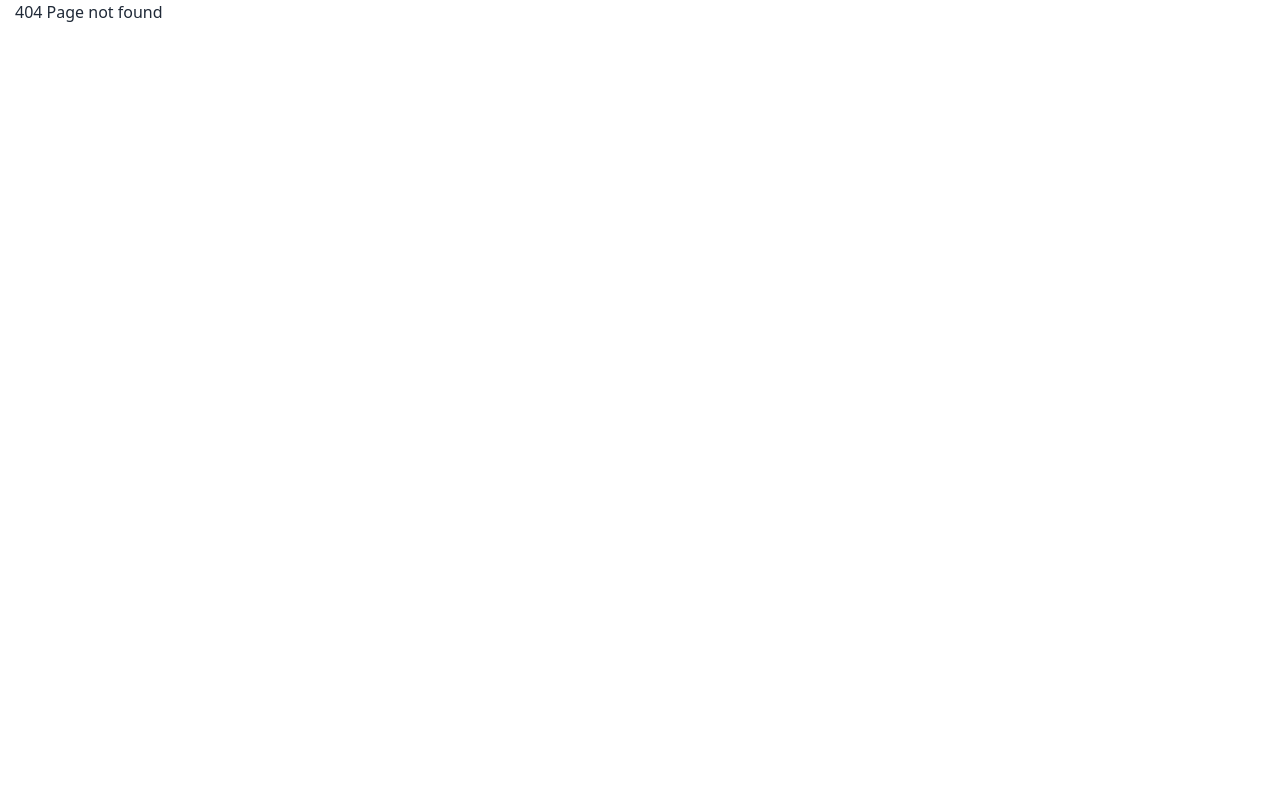
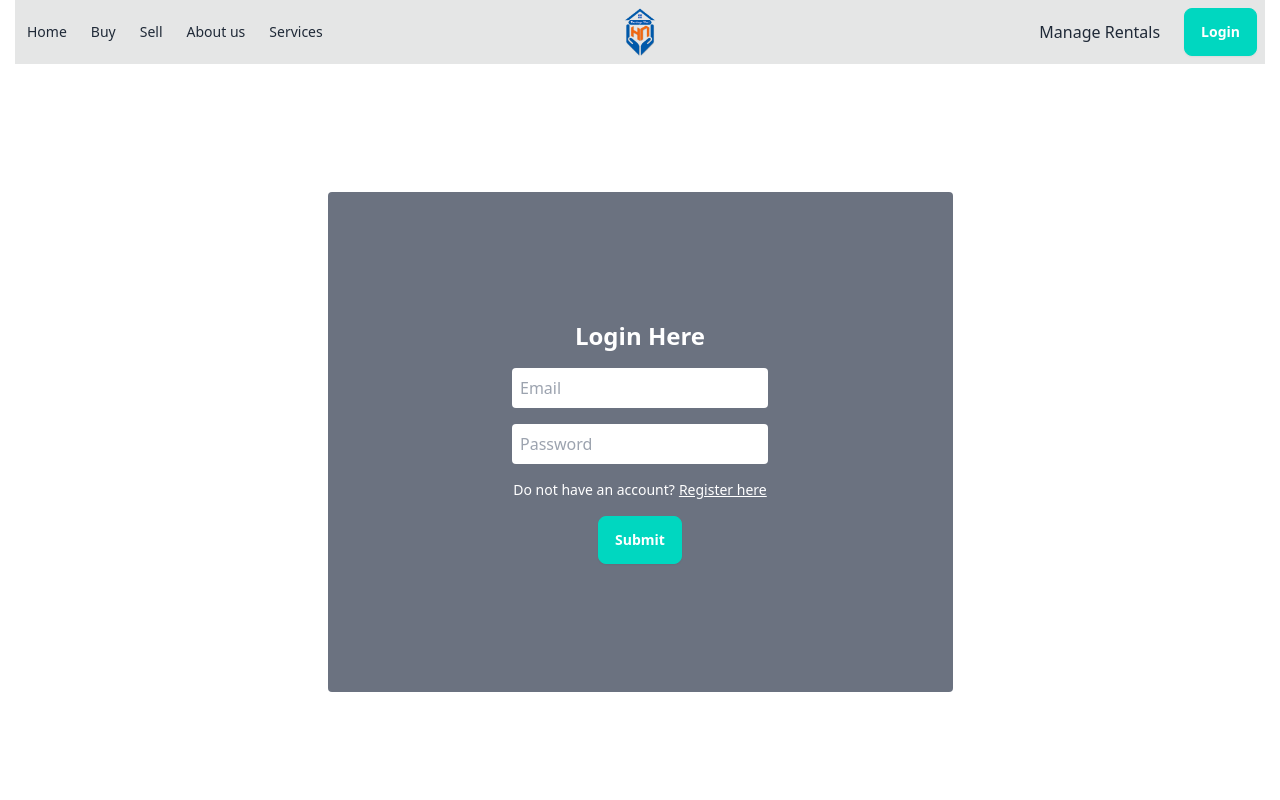
Before and after one commit to AhsanPhero2022/bdCallingTask-client, a React (Vite) app: page /login in a window 1280 px wide. Before the commit this address had no page. Shown: the top 800 px of the page. Built offline with nearby package versions, Linux system fonts and the light colour scheme.

Commit message:
finished the design

```diff
--- a/package.json
+++ b/package.json
@@ -15,6 +15,7 @@
     "match-sorter": "^6.3.4",
     "react": "^18.3.1",
     "react-dom": "^18.3.1",
+    "react-hook-form": "^7.52.0",
     "react-icons": "^5.2.1",
     "react-responsive-carousel": "^3.2.23",
     "react-router-dom": "^6.23.1",
--- a/src/Router/route.jsx
+++ b/src/Router/route.jsx
@@ -6,6 +6,7 @@ import BuyAService from "../components/pages/BuyAService/BuyAService";
 
 import PropertyDetailsRoute from "../components/pages/PropertyDetailsRoute.jsx/PropertyDetailsRoute";
 import AboutPage from "../components/pages/AboutPage/AboutPage";
+import Login from "../components/pages/Login";
 
 export const router = createBrowserRouter([
   {
@@ -29,6 +30,10 @@ export const router = createBrowserRouter([
         path: "/buyAService",
         element: <BuyAService />,
       },
+      {
+        path: "/login",
+        element: <Login />,
+      },
     ],
   },
 ]);
--- a/src/components/design/BuyServicePage/PostProperty.jsx
+++ b/src/components/design/BuyServicePage/PostProperty.jsx
@@ -1,23 +1,13 @@
 const PostProperty = () => {
   return (
-    <div className="mt-40 bg-[#FDECE2] rounded-md  lg:flex items-center justify-between gap-4 ">
-      <div>
-        <div className="w-full bg-[#FDF0E7] py-12">
-          <div className=" mx-auto lg:flex md:flex items-center justify-between ">
-            <div className="w-full md:w-[784px]">
-              <h2 className=" font-montserrat text-[20px] font-semibold leading-[30px] text-center md:text-left text-[#101828]">
-                Post your Property for free
-              </h2>
-              <p className="font-poppins text-[16px] font-normal leading-[24px] text-center md:text-left text-[#475467] mt-[8px]">
-                List it on Your Propriety and get genuine leads
-              </p>
-            </div>
-            <div>
-              <button className="py-4 px-7 bg-[#F06224] hover:bg-[#F06224] hover:text-white text-white">
-                Post Property
-              </button>
-            </div>
-          </div>
+    <div className="-mb-12">
+      <div className="lg:flex  bg-[#FDF0E7] gap-4 px-2 md:px-12 py-12 lg:px-24 justify-between items-center">
+        <div className="">
+          <h1 className="font-bold">Post your Property for free</h1>
+          <p>List it on Your Property and get genuine leads</p>
+        </div>
+        <div>
+          <button className="btn text-white bg-[#F06224]">Post Property</button>
         </div>
       </div>
     </div>
--- a/src/components/design/Home/HomeBuying.jsx
+++ b/src/components/design/Home/HomeBuying.jsx
@@ -67,7 +67,7 @@ const HomeBuying = () => {
               <img
                 src={player}
                 alt="player"
-                className={`absolute top-[150px] left-[20px] sm:top-[45%] sm:left-[90%]  md:top-[45%] md:left-[90%]  lg:top-46 lg:left-[320px] xl:left-[422px] xl:top-[228px] xl:w-[72px] h-[72px] ${
+                className={`absolute top-[150px] left-[20px] sm:top-[45%] sm:left-[90%]  md:top-44 md:left-80  lg:top-44 lg:left-[320px] xl:left-[322px] xl:top-[228px] xl:w-[72px] h-[72px] ${
                   property.id === 2
                     ? ` lg:left-[5%] lg:top-[-5%] xl:left-[10%] xl:top-[-10%]`
                     : ""
--- a/src/components/design/PropertyDetails/PropertyDetails.jsx
+++ b/src/components/design/PropertyDetails/PropertyDetails.jsx
@@ -76,9 +76,7 @@ const PropertyDetails = () => {
                 </p>
                 <p className="font-bold flex items-center mb-5">
                   <img src={shelves} className="size-6" alt="" />
-                  <span className="text-[#303030] font-bold">
-                    Fully Furnished
-                  </span>
+                  <span className="text-[#303030] font-bold">Furnished</span>
                 </p>
               </div>
               <div>
--- a/src/components/layout/Footer.jsx
+++ b/src/components/layout/Footer.jsx
@@ -6,7 +6,7 @@ import { PiHandPeace } from "react-icons/pi";
 
 const Footer = () => {
   return (
-    <footer className="bg-blue-50 text-gray-600">
+    <footer className="bg-blue-50  text-gray-600">
       <div className="mx-2">
         <div className="mt-12 border-t border-gray-200 pt-8">
           <div className="lg:grid lg:grid-cols-10  gap-8 md:px-8">
--- a/src/components/layout/Navbar.jsx
+++ b/src/components/layout/Navbar.jsx
@@ -3,16 +3,20 @@ import logo from "../../assets/images/logo.png";
 const Navbar = () => {
   const navitem = (
     <>
+      <Link to="/">
+        <li>Home</li>
+      </Link>
       <Link to="/buyAService">
         <li>Buy</li>
       </Link>
       <Link to="/propertyDetails">
         <li>Sell</li>
       </Link>
+
+      <Link to="/aboutPage">
+        <li>About us</li>
+      </Link>
       <li>Services</li>
-      <Link to="/aboutPage">
-        <li>About</li>
-      </Link>
     </>
   );
 
@@ -54,7 +58,12 @@ const Navbar = () => {
           <img className="w-8" src={logo} alt="logo" />
         </div>
         <div className="navbar-end">
-          <a className="btn">Login</a>
+          <div className="me-6">
+            <h1>Manage Rentals</h1>
+          </div>
+          <Link to="/login">
+            <button className="btn btn-accent text-white">Login</button>
+          </Link>
         </div>
       </div>
     </div>
--- /dev/null
+++ b/src/components/pages/Login.jsx
@@ -0,0 +1,47 @@
+import { useForm } from "react-hook-form";
+import { Link } from "react-router-dom";
+
+const LoginPage = () => {
+  const { register, handleSubmit } = useForm();
+  const onSubmit = async (data) => {
+    console.log(data);
+  };
+
+  return (
+    <div>
+      <form
+        onSubmit={handleSubmit(onSubmit)}
+        className="bg-gray-500 flex flex-col gap-4 justify-center items-center w-1/2 mx-auto py-32 my-32 rounded"
+      >
+        <h2 className="text-white text-2xl font-bold">Login Here</h2>
+        <div>
+          <input
+            className="p-2 rounded border-none w-64"
+            placeholder="Email"
+            {...register("email")}
+          />
+        </div>
+
+        <input
+          className="p-2 rounded border-none w-64"
+          placeholder="Password"
+          {...register("password", { required: true })}
+        />
+        <div
+          className="items-start
+        "
+        >
+          <p className="text-sm text-white">
+            Do not have an account?
+            <Link href="/register" className="underline ms-1">
+              Register here
+            </Link>
+          </p>
+        </div>
+        <input className=" text-white btn btn-accent" type="submit" />
+      </form>
+    </div>
+  );
+};
+
+export default LoginPage;
```
Also changed, not shown: 1 other file (tests, documents, lock files or other folders).
